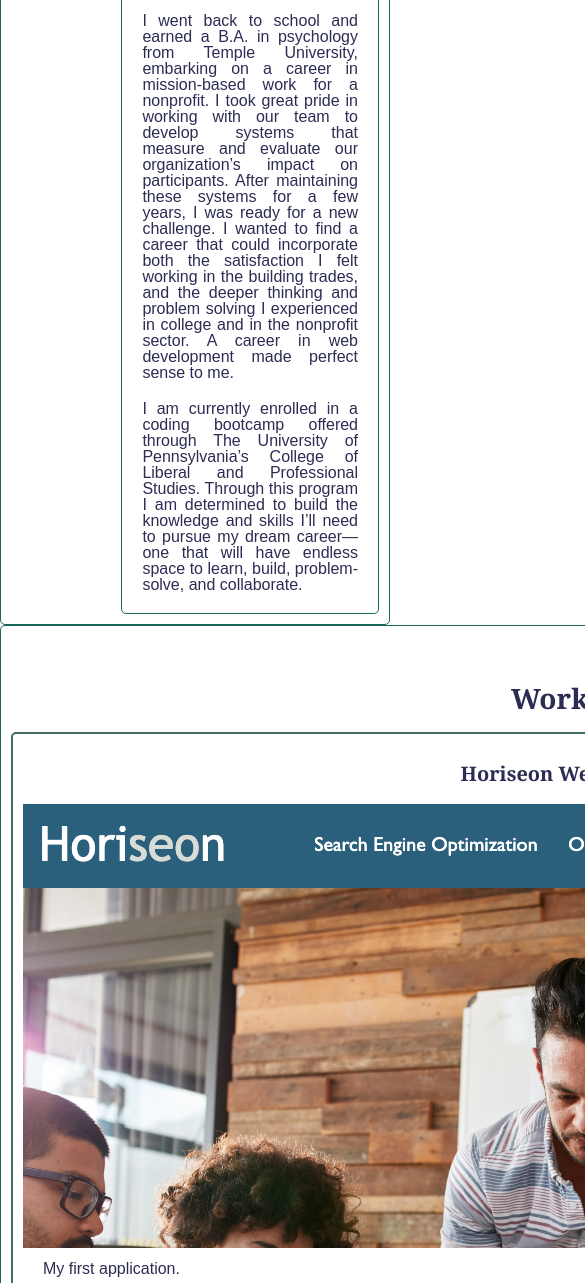
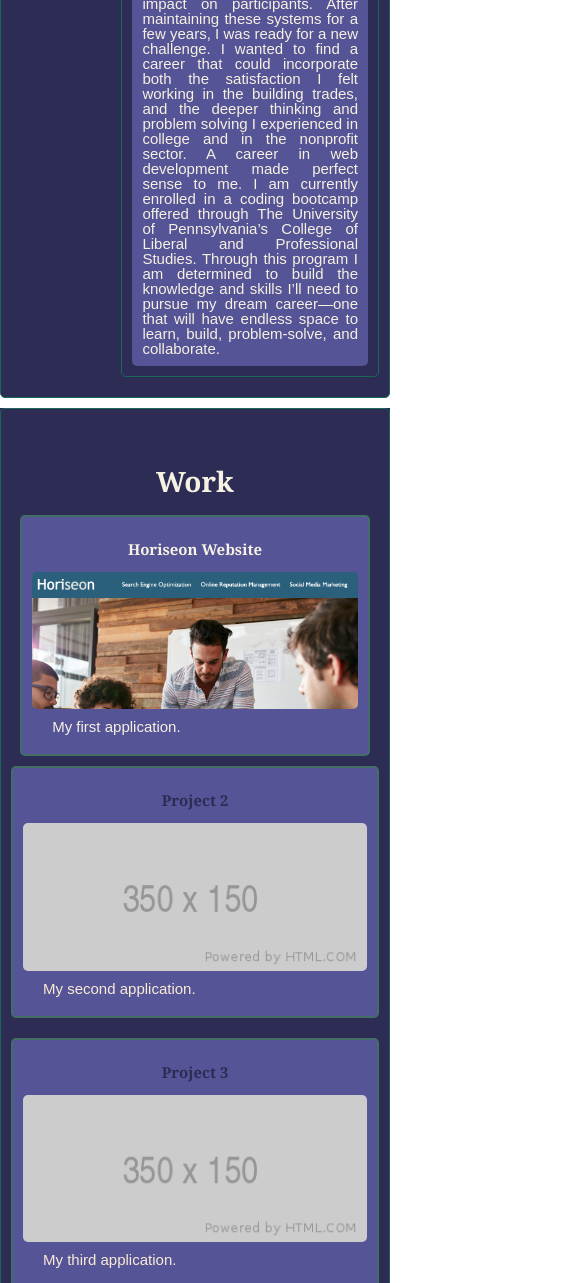
Before and after one commit to PeteKaffenberger/portfolio, a plain HTML site: page index.html in a window 390 px wide. Shown: the part 717-2000 px from the top of the page, 585 px wide, since content can reach past the window. Drawn offline with Linux system fonts and the light colour scheme.

Commit message:
refined styling, added some screen responsiveness

```diff
--- a/assets/css/style.css
+++ b/assets/css/style.css
@@ -15,10 +15,6 @@ p {
     margin-left: 10px;
 }
 
-body {
-  display: flex;
-  flex-wrap: wrap;
-}
 
 
 h2 {
@@ -27,8 +23,6 @@ h2 {
     font-weight: bolder;
     background-color: white;
     color:#2c2c54;
-
-
 }
 
 h2:before {
@@ -41,7 +35,7 @@ h2:before {
 }
 
 h2 span {
-  margin-top: -150px;        /* Size of fixed header */
+  margin-top: -150px;
   padding-bottom: 150px;
   display: block;
 }
@@ -96,6 +90,22 @@ nav a {
     text-decoration: none;
 }
 
+
+.container img {
+  display:block;
+  margin: 0 auto;
+}
+
+.projectContainer h3 {
+  background-color: #545496;
+  color: #f7f1e3;
+  border-radius: 5px;
+}
+
+.projectContainer p {
+  color: #f7f1e3
+}
+
 .hero {
     height: 200px;
     width: 100%;
@@ -131,15 +141,14 @@ h3 {
 }
 
 #about-me-image {
-        background-color: #fff;
+        background-color: #2c2c54;
         max-width: 30%;
         height: auto;
-        padding: 15px;
         float:left;
         display: flex;
         border-radius: 50% 25%;
-        border-spacing: 10px;
         justify-content: center;
+        margin: 0 auto;
 }
 
 .thumbnail:hover {
@@ -154,22 +163,73 @@ h3 {
 }
 
 .about-me-text {
-    padding: auto;
+    padding: 10px 10px 10px 10px;
     margin:auto;
     text-align: justify;
+    border-radius: 5px;
+
+
+
+}
+
+#about-me-image {
 
 }
 
 .container {
     padding: 10px;
-    background: #fff;
+   background-color: #2c2c54;
     border: #186857 1px solid;
     border-radius: 5px;
-    margin: auto;
+    margin: 10px auto 10px auto;
     box-shadow:5px #2c2c54;
     display: flex;
     flex-wrap: wrap;
 
+}
+
+.container h2 {
+  background-color: #2c2c54;
+  color:#f7f1e3;
+
+}
+#project-1 {
+  background-color: #545496;
+}
+
+#project-1 h3, p {
+  background-color: #545496;
+  color:#f7f1e3;
+}
+.placeholderProject p {
+  border-radius: 5px;
+  background-color: #545496;
+  color:antiquewhite
+}
+.placeholderProject h3 {
+  background-color: #545496;
+  color: white;
+}
+
+.placeholderProject h2 h3{
+  color:antiquewhite;
+  background-color: #545496;
+
+}
+.projectContainer {
+  background-color: #2c2c54;
+  width: 100%;
+  height: 100%;
+
+}
+
+.projectContainer h2 h3 {
+  background-color: #2c2c54;
+  color: antiquewhite;
+}
+.container img {
+  width: 100%;
+  border-radius: 5px;
 }
 
 .item {
@@ -178,8 +238,8 @@ padding-right: 10px;
 }
 
 #project-1 {
-        background: white;
-        width: 100%;
+        background-color: #545496;
+        width: 95%;
         height: auto;
         color:#2c2c54;
         padding: 10px 10px 10px 10px;
@@ -194,24 +254,24 @@ padding-right: 10px;
     display: flex;
     padding: auto;
     max-width: 100%;
-    margin: auto;
-    max-height: fit-content;
+    display: block;
+    margin: 0 auto;
+
 
 }
 
 .placeholderProject {
-    background: white;
+    background: #545496;
     color:#2c2c54;
     padding: 10px 10px 10px 10px;
     border-radius: 5px;
-    margin: auto;
+    margin: 10px auto 10px auto;
     border: solid 2px #426e65;
-    max-width: fit-content;
+    max-width: 30%;
 }
 
 /* Setting padding, clear, font, alignment properties to footer*/
 .footer {
-    padding: 30px;
     clear: both;
     font-family:Arial, Helvetica, sans-serif;
     text-align: center;
@@ -231,6 +291,7 @@ padding-right: 10px;
 .footer ul li {
     display: inline-block;
     margin-left: 25px;
+    padding-bottom: 20px;
 
 }
 
@@ -252,56 +313,66 @@ padding-right: 10px;
 
 
 
-@media screen and (max-width: 1200px) {
-    /* Use flex-direction to stack the navbar, sidebar, and body */
-    main,
-    nav,
-    .header nav ul li {
-      flex-direction: column;
-    }
+
+  @media only screen and (max-width: 768px) {
+    /* Use flex-direction to stack navbar links, sidebar, and body */
+
+    .projectContainer  {
+      width: 100%;
+      display:block;
 
     }
 
+.container h3 {
+  font-size: 15px;
+  font-style: bold;
+  font-family: Georgia, 'Times New Roman', Times, serif;
+  color:#2c2c54;
+  padding: 15px;
+  clear: left;
+  text-align:center;
+  width: 100%;
+}
 
-  @media screen and (max-width: 1024px) {
-    /* Use flex-direction to stack the navbar, sidebar, and body */
-    main,
-    nav {
+.container p {
+  font-size: 15px;
+}
+
+    .placeholderProject {
+     display: flex;
       flex-direction: column;
+      max-width: 100%;
+    }
+
+.header h1 {
+  display: block;
+  font-size: 30px;
+  background-color: #426e65;
+  color: #f7f1e3;
+  padding: 5px 5px;
+  border-radius: 15px 5px 15px 5px;
+  text-align: center;
+}
+
+.header nav ul li {
+      flex-direction:column;
+      width: 100%;
+      display: inline-block;
+      max-width: 50%;
+      font-size: 16px;
+      margin: 5px ;
+      padding: 5px 15px 5px 5px;
+}
+
+      h2:before {
+        display: block;
+        content: " ";
+        margin-top: -250px;
+        height: 250px;
+        visibility: hidden;
+        pointer-events: none;
+      }
+
     }
 
   }
-
-
-  @media screen and (max-width: 800px) {
-    /* Use flex-direction to stack the navbar, sidebar, and body */
-    main,
-    nav,
-    .container {
-      flex-direction: column;
-    }
-
-  }
-
-  @media screen and (max-width: 640px) {
-    /* Use flex-direction to stack the navbar, sidebar, and body */
-    main,
-    nav,
-    .container {
-      flex-direction: column;
-    }
-
-    .about-me-text {
-      flex-grow:
-    }
-
-  }
-  @media screen and (max-width: 320px) {
-    /* Use flex-direction to stack the navbar, sidebar, and body */
-    main,
-    nav,
-    .container {
-      flex-direction: column;
-    }
-
-  }
--- a/index.html
+++ b/index.html
@@ -44,8 +44,7 @@
                 I’ve always loved to build things and solve problems. Whether the job required swinging a hammer or
                 wiring a switch, I’ve experienced great enjoyment in working with my hands and collaborating on projects
                 with members of my team. Despite this satisfaction, there came a time when I wanted more from a career.
-            </p>
-            <p class="about-me-text">
+
                 I went back to school and earned a B.A. in psychology from Temple University, embarking on a career in
                 mission-based work for a nonprofit. I took great pride in working with our team to develop systems that
                 measure and evaluate our organization’s impact on participants. After maintaining these systems for a
@@ -53,8 +52,7 @@
                 satisfaction I felt working in the building trades, and the deeper thinking and problem solving I
                 experienced in college and in the nonprofit sector. A career in web development made perfect sense to
                 me.
-            </p>
-            <p class="about-me-text">
+
                 I am currently enrolled in a coding bootcamp offered through The University of Pennsylvania’s College of
                 Liberal and Professional Studies. Through this program I am determined to build the knowledge and skills
                 I’ll need to pursue my dream career—one that will have endless space to learn, build, problem-solve, and
@@ -65,14 +63,13 @@
     </article>
 
 
-
+<div class="projectContainer">
     <article class="container">
         <h2><span id="work"> &nbsp; </span>Work</h2>
         <section id="project-1">
             <h3>Horiseon Website</h3>
             <a href="https://petekaffenberger.github.io/html-css-git-refactoring/"><img src="./assets/images/horiseon-screenshot.png" class="thumbnail" class="placeholderImage"
                 alt="Screenshot of Horiseon application built by Peter Kaffenberger."> </a>
-
             <p>
                 My first application.
             </p>
@@ -81,7 +78,6 @@
             <h3>Project 2</h3>
             <img src="./assets/images/placeholder.png" class="thumbnail" class="placeholderImage"
                 alt="Placeholder screenshot for future applications built by Peter Kaffenberger.">
-
             <p>
                 My second application.
             </p>
@@ -90,7 +86,6 @@
             <h3>Project 3</h3>
             <img src="./assets/images/placeholder.png" class="thumbnail" class="placeholderImage"
                 alt="Placeholder screenshot for future applications built by Peter Kaffenberger.">
-
             <p>
                 My third application.
             </p>
@@ -99,7 +94,6 @@
             <h3>Project 4</h3>
             <img src="./assets/images/placeholder.png" class="thumbnail" class="placeholderImage"
                 alt="Placeholder screenshot for future applications built by Peter Kaffenberger.">
-
             <p>
                 My fourth application.
             </p>
@@ -116,13 +110,12 @@
             <h3>Project 6</h3>
             <img src="./assets/images/placeholder.png" class="thumbnail" class="placeholderImage"
                 alt="Placeholder screenshot for future applications built by Peter Kaffenberger.">
-
             <p>
                 My sixth application.
             </p>
         </section>
     </article>
-
+</div>
     <footer class="footer">
         <h2 ><span id="contact"> &nbsp; </span>Contact</h2>
         <ul>
```
